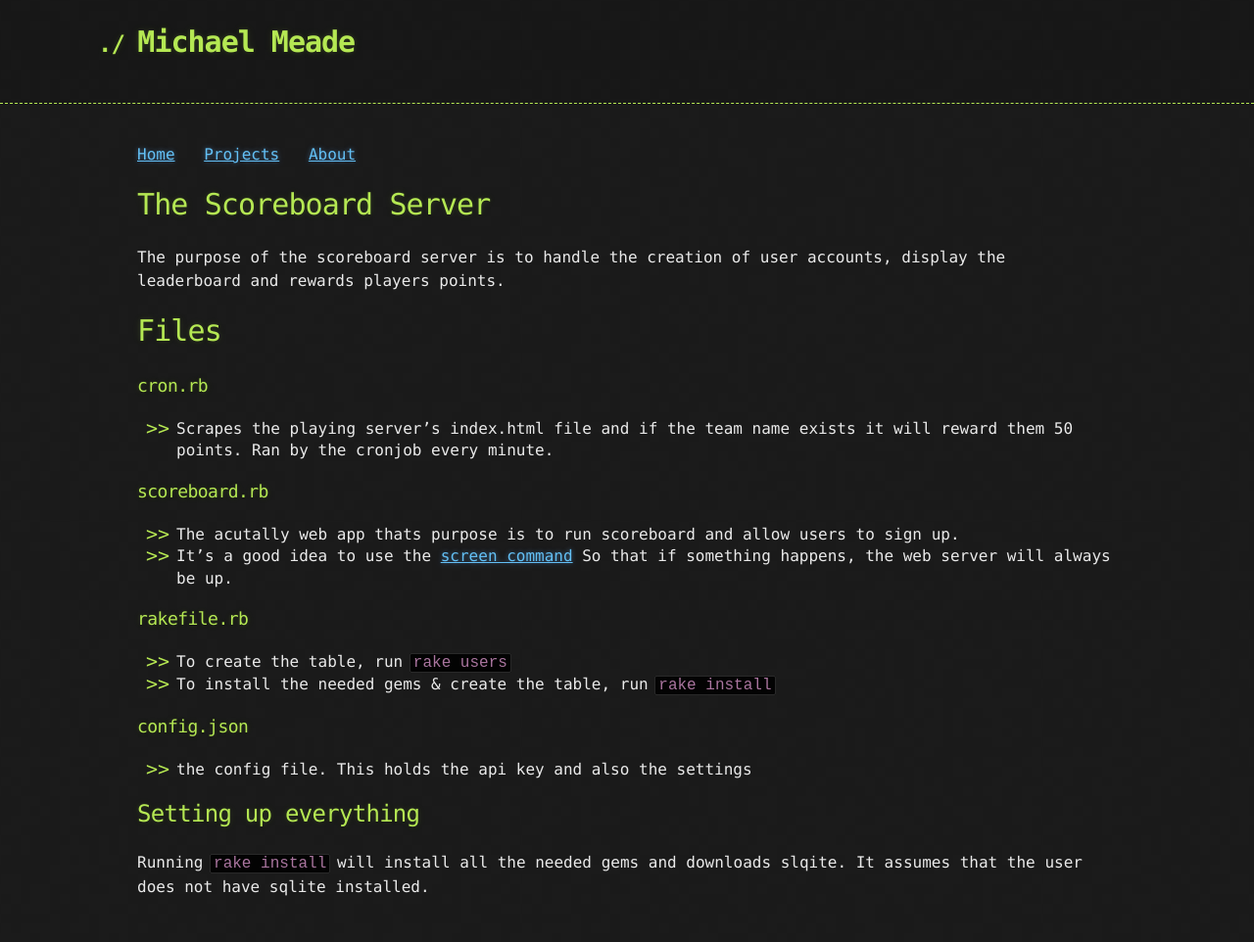
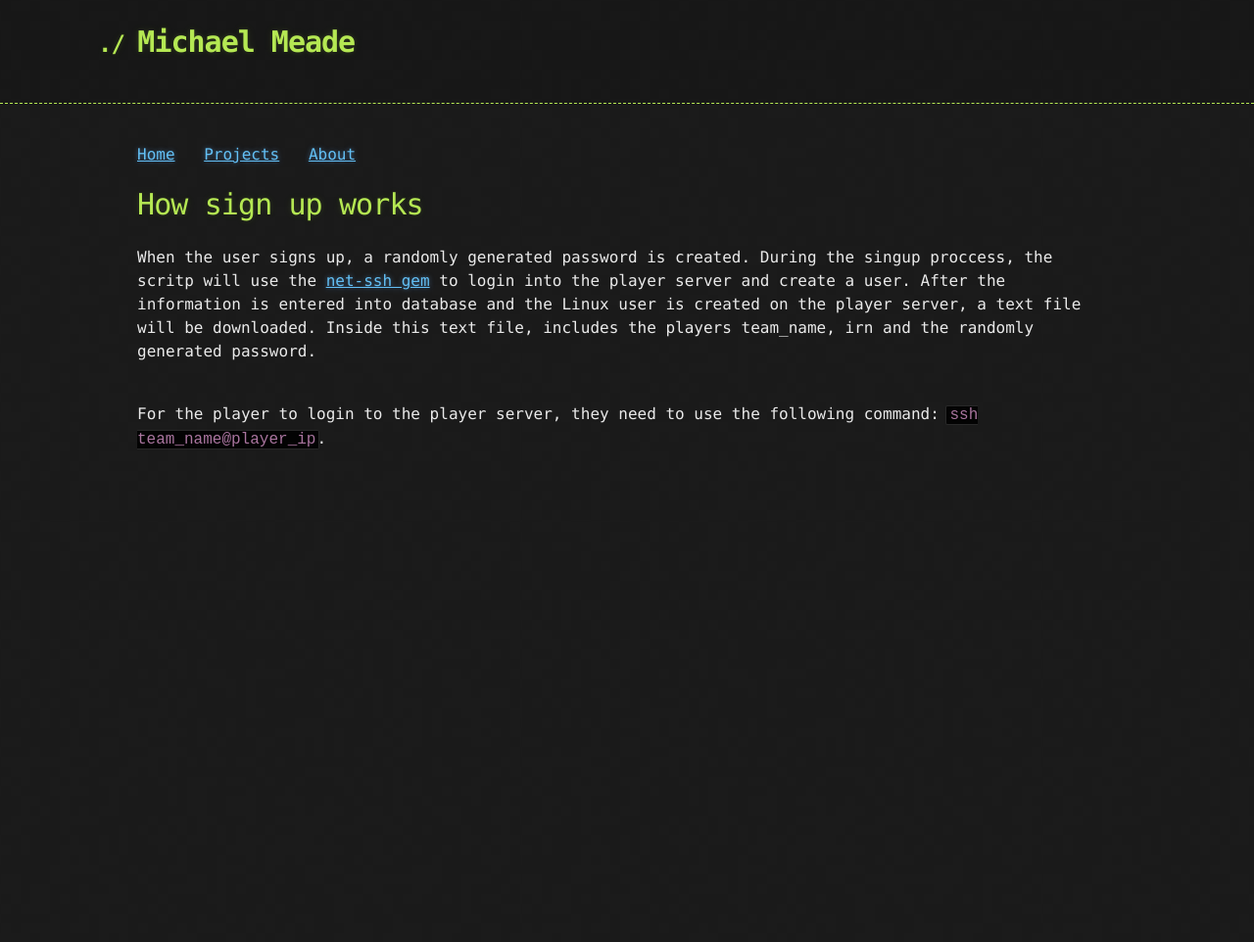
Before and after one commit to Michael-Meade/MinerFind, a Jekyll site: the page built from Projects/leaderboard.md, in a window 1280 px wide. Shown: the whole page at 98% size. Built offline with Jekyll 4.4.1, drawn with Linux system fonts in a browser that asks for light colours; our own code applies the rules of GitHub Pages for plain Markdown files; the repository's description, which GitHub fills in, is left out; after the commit the page ends 900 px from its top, so only the background shows below that.

Commit message:
Update leaderboard.md

````diff
--- a/Projects/leaderboard.md
+++ b/Projects/leaderboard.md
@@ -1,24 +1,4 @@
-# The Scoreboard Server
+# How sign up works
+When the user signs up, a randomly generated password is created. During the singup proccess, the scritp will use the <a href="https://github.com/net-ssh/net-ssh">net-ssh gem</a> to login into the player server and create a user. After the information is entered into database and the Linux user is created on the player server, a text file will be downloaded. Inside this text file, includes the players team_name, irn and the randomly generated password.<br><br>
 
-The purpose of the scoreboard server is to handle the creation of user accounts, display the leaderboard and rewards players points.
-
-# Files
-### cron.rb
-  - Scrapes the playing server's index.html file and if the team name exists it will reward them 50 points. Ran by the cronjob every minute.<br>
-
-### scoreboard.rb
-  - The acutally web app thats purpose is to run scoreboard and allow users to sign up.
-  - It's a good idea to use the <a href="https://www.digitalocean.com/community/tutorials/how-to-install-and-use-screen-on-an-ubuntu-cloud-server">screen command</a> So that if something happens, the web server will always be up.<br>
-
-
-### rakefile.rb
-  - To create the table, run ```rake users```
-  - To install the needed gems & create the table, run ```rake install```
-
-
-### config.json
-  - the config file. This holds the api key and also the settings<br>
-
-
-## Setting up everything
-Running ```rake install``` will install all the needed gems and downloads slqite. It assumes that the user does not have sqlite installed.<br><br>
+For the player to login to the player server, they need to use the following command: ```ssh team_name@player_ip```.
````
